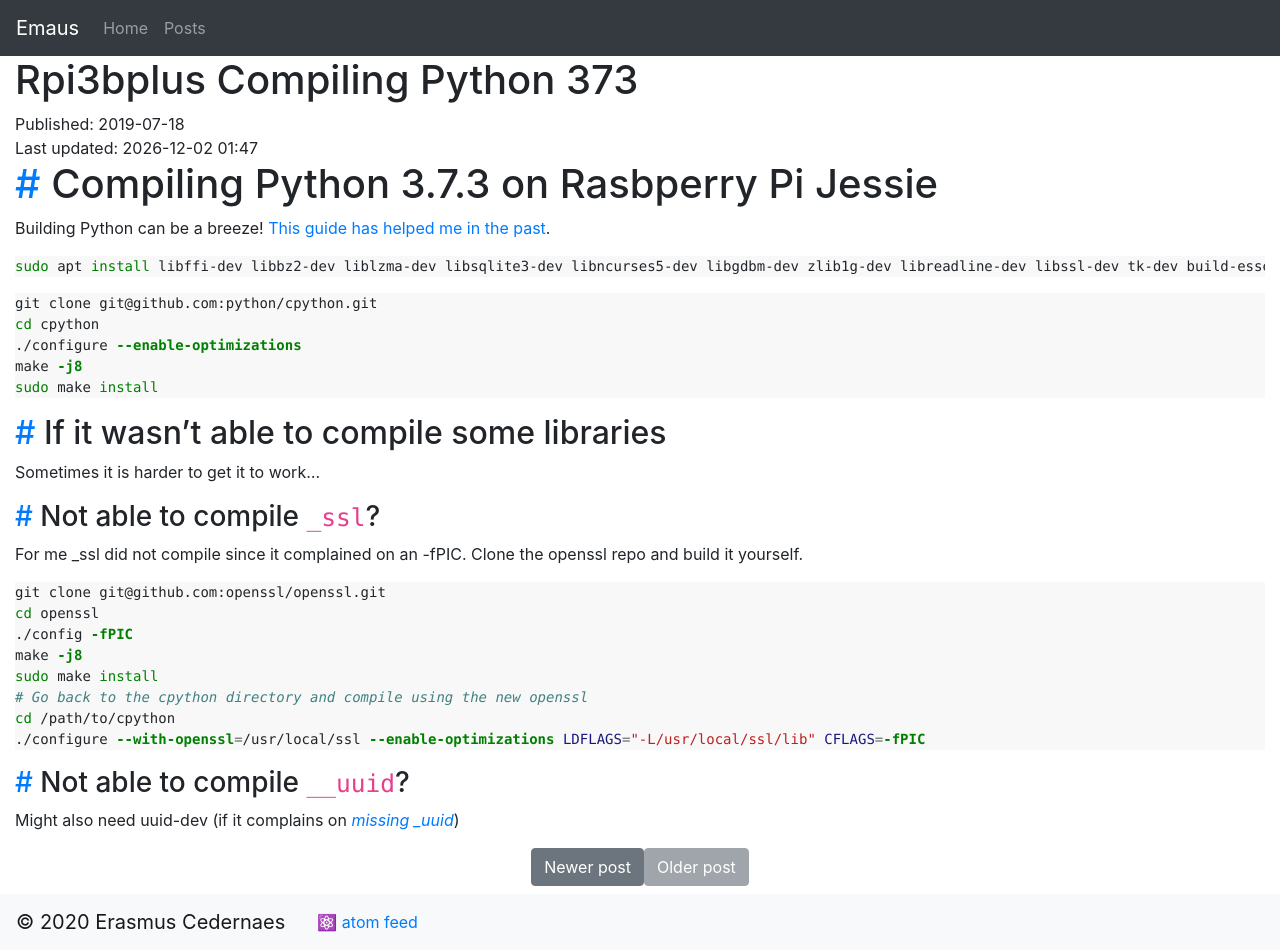
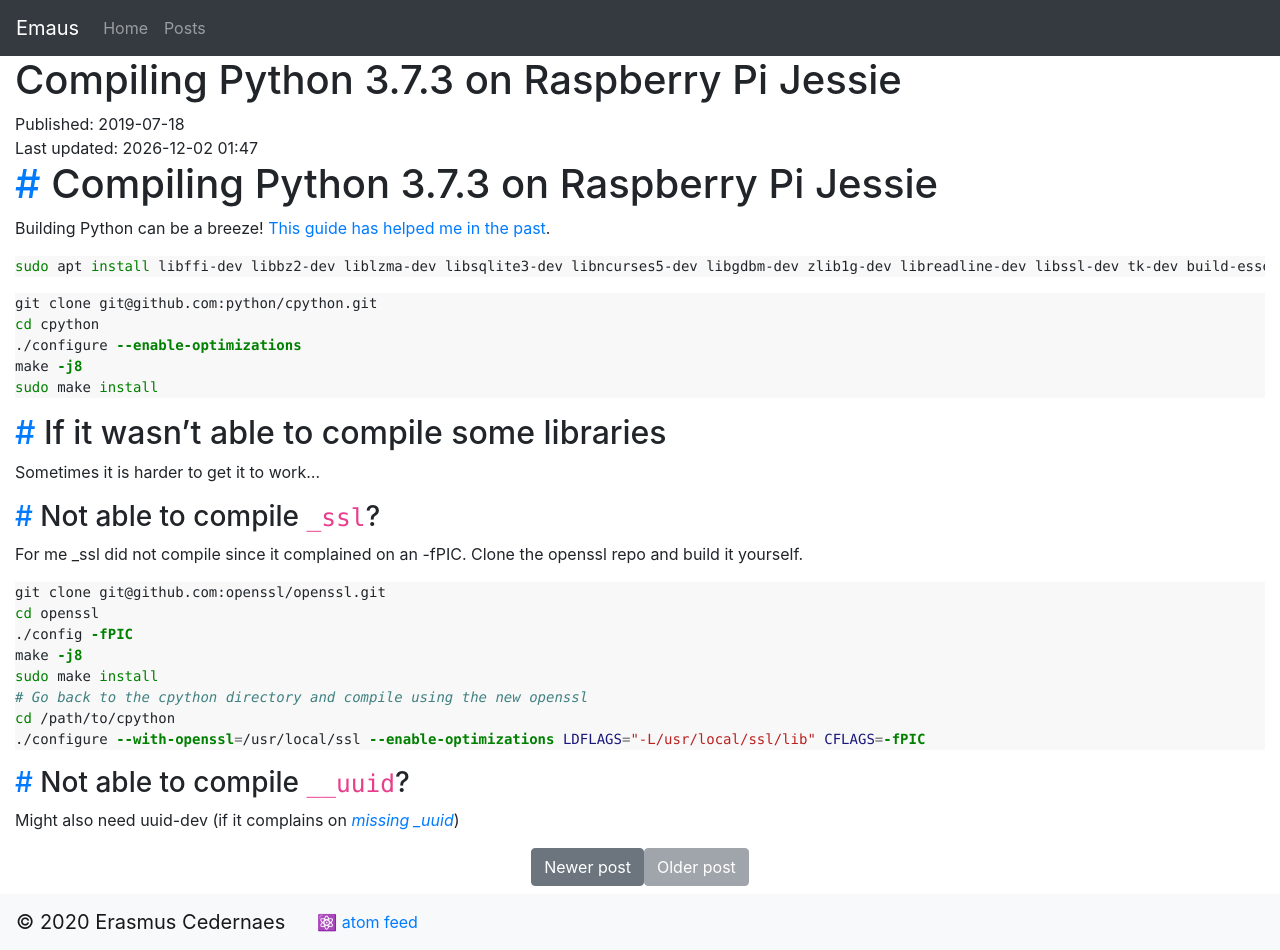
Before and after one commit to emanuelen5/emanuelen5.github.io, a Jekyll site: the page built from site/_posts/2019-07-18-rpi3bplus-compiling-python-373.md, in a window 1280 px wide. Built offline with Jekyll 4.4.1, drawn with Linux system fonts in a browser that asks for light colours.

Commit message:
Starting to add some metadata to post

````diff
--- a/site/_posts/2019-07-18-rpi3bplus-compiling-python-373.md
+++ b/site/_posts/2019-07-18-rpi3bplus-compiling-python-373.md
@@ -1,9 +1,12 @@
 ---
 finished: true
-tags: rpi
+title: "Compiling Python 3.7.3 on Raspberry Pi Jessie"
+date: 2019-07-18
+tags: [rpi, python]
+categories: guide
 ---
 
-# Compiling Python 3.7.3 on Rasbperry Pi Jessie
+# Compiling Python 3.7.3 on Raspberry Pi Jessie
 
 Building Python can be a breeze! [This guide has helped me in the past](https://www.scivision.dev/compile-install-python-beta-raspberry-pi/).
 ```bash
````
